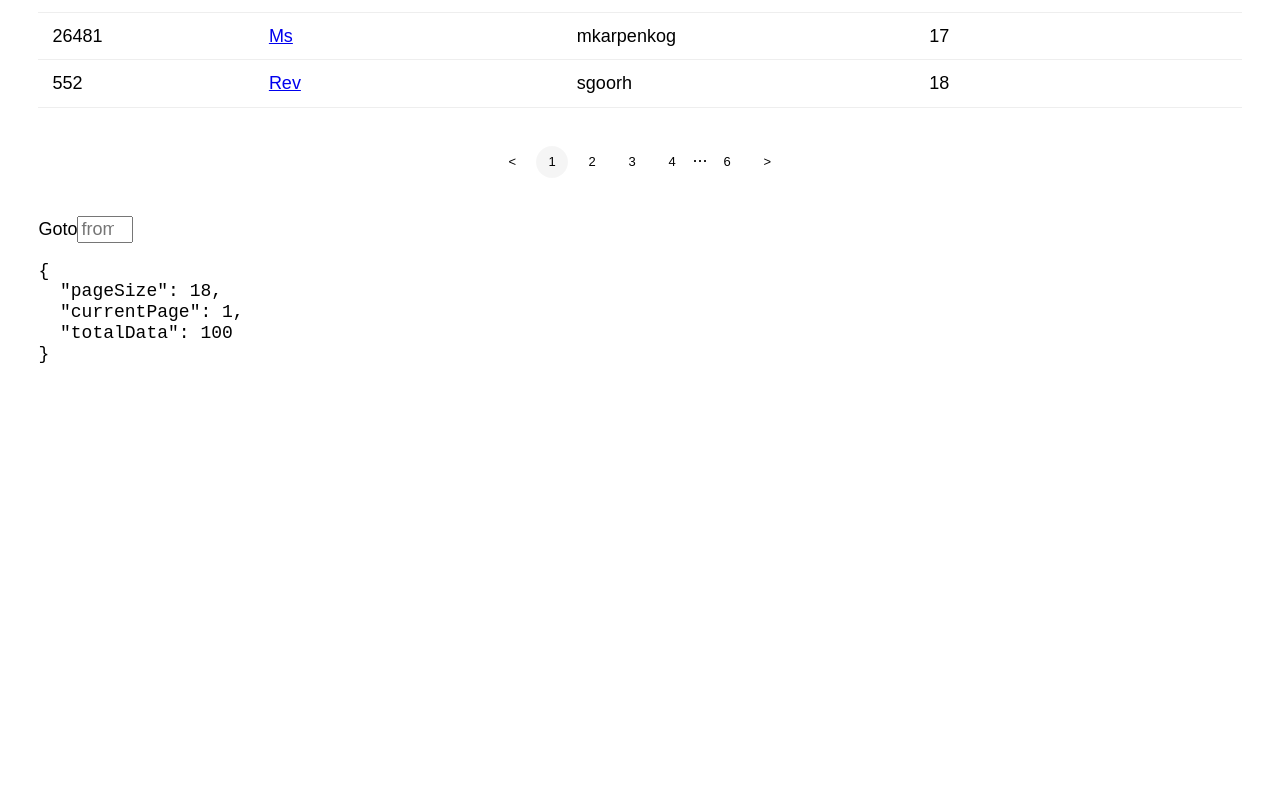
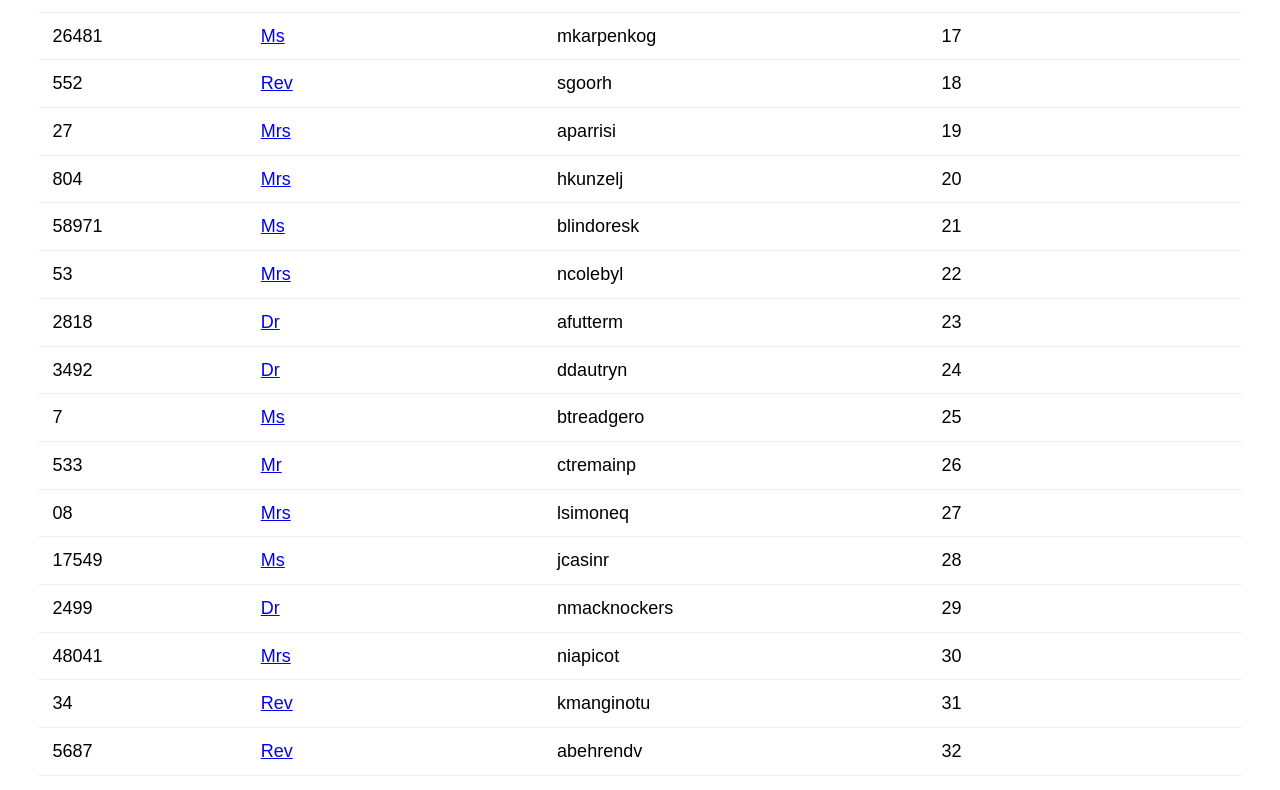
Before and after one commit to anjitpariyar/Board, a Next.js app: page / in a window 1280 px wide. Shown: the part 800-1590 px from the top of the page. Before the commit the page ends 1182 px from the top, so only its background shows below. Built offline with nearby package versions, Linux system fonts and the light colour scheme.

Commit message:
pagination for one page no nav

```diff
--- a/components/Pagination.tsx
+++ b/components/Pagination.tsx
@@ -82,6 +82,7 @@ const Pagination = ({
   return (
     <>
       <Ul>
+        {totalPageCount > 1 && (
           <Button
             disabled={currentPage === 1}
             onClick={() => PrevFunc()}
@@ -89,6 +90,7 @@ const Pagination = ({
           >
             {prev}
           </Button>
+        )}
         {trimmerState ? (
           <>
             <Li
@@ -134,6 +136,7 @@ const Pagination = ({
             );
           })
         )}
+        {totalPageCount > 1 && (
           <Button
             disabled={currentPage === totalPageCount}
             onClick={() => NextFunc()}
@@ -141,6 +144,7 @@ const Pagination = ({
           >
             {next}
           </Button>
+        )}
       </Ul>
       {goto && (
         <Goto totalPageCount={totalPageCount} onPageChange={onPageChange} />
--- a/pages/index.tsx
+++ b/pages/index.tsx
@@ -39,7 +39,7 @@ const IndexPage = () => {
   const settings = {
     data: sampleTablePropsData, //data as json
     columns: columns, // way to use data
-    pageSize: 18, // default pagesize is 10
+    pageSize: 50, // default pagesize is 10
     activePage: 1, // default is 1
     prev: <span>{"<"}</span>, // default is <,
     next: <span>{">"}</span>, // default is >,
```
Lines whose indentation alone changed are shown as unchanged.
